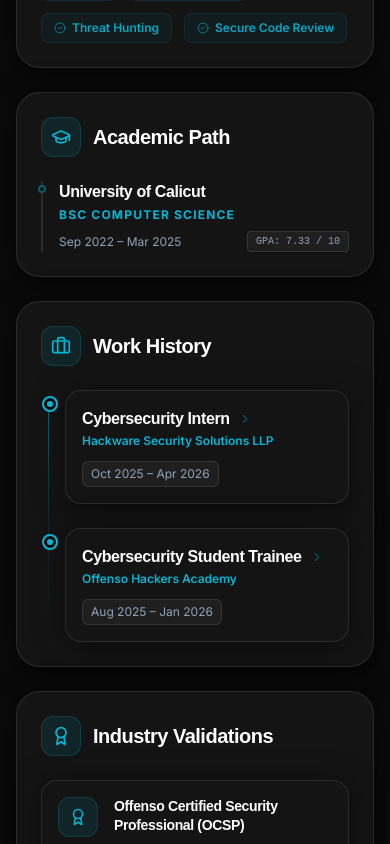
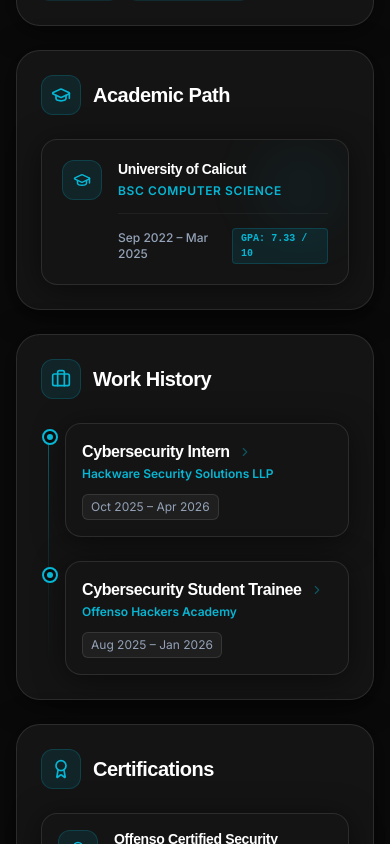
Before and after one commit to pavannkm/Personal-Portfolio, a React (Vite) app: page / in a window 390 px wide. Shown: the part 1480-2324 px from the top of the page. Built offline with nearby package versions, Linux system fonts and the light colour scheme.

Commit message:
style: redesign academic path bento box, compact mobile contact form, and fix accidental text selections

```diff
--- a/src/components/sections/About.jsx
+++ b/src/components/sections/About.jsx
@@ -27,7 +27,7 @@
       {profile.about.bio}
     </p>
     <div className="mt-6 flex flex-wrap gap-3">
-       {["VAPT", "Red Teaming", "Threat Hunting", "Secure Code Review"].map((tag, i) => (
+       {["VAPT", "Red Teaming"].map((tag, i) => (
          <span key={i} className="px-3 py-1.5 bg-primary/5 border border-primary/10 rounded-lg text-xs font-semibold text-primary/90 flex items-center gap-1.5">
            <CheckCircle2 size={12} className="text-primary/60" /> {tag}
          </span>
@@ -40,19 +40,37 @@
 const EducationPanel = () => (
   <div className="h-full flex flex-col">
     <PanelHeader title="Academic Path" icon={GraduationCap} />
-    <div className="flex flex-col gap-5 flex-1 justify-center">
+    <div className="flex flex-col gap-4 flex-1 justify-center">
       {profile.education.map((edu, idx) => (
-        <div key={idx} className="group relative pl-4 border-l-2 border-white/10 hover:border-primary/50 transition-colors">
-          <div className="absolute -left-[5px] top-1 w-2 h-2 rounded-full bg-background border-2 border-primary/50 group-hover:bg-primary transition-colors" />
-          <h4 className="font-bold text-white text-base leading-snug">{edu.institution}</h4>
-          <p className="text-primary text-xs font-bold uppercase tracking-widest mt-1 mb-2">{edu.degree}</p>
-          <div className="flex items-center justify-between">
-            <span className="text-xs text-text-muted">{edu.period}</span>
-            {edu.gpa && (
-              <span className="text-[10px] font-mono px-2 py-0.5 rounded bg-white/5 text-text-muted border border-white/10 uppercase">
-                GPA: {edu.gpa}
-              </span>
-            )}
+        <div
+          key={idx}
+          className="glass-panel p-5 rounded-2xl border border-white/5 hover:border-primary/20 transition-all duration-300 group flex items-start gap-4 relative overflow-hidden"
+        >
+          {/* Subtle tech glow inside panel */}
+          <div className="absolute top-0 right-0 w-24 h-24 bg-primary/5 rounded-full filter blur-xl pointer-events-none group-hover:bg-primary/10 transition-colors duration-300" />
+
+          <div className="w-10 h-10 rounded-xl bg-primary/10 flex items-center justify-center shrink-0 border border-primary/20 group-hover:bg-primary/20 transition-all duration-300">
+            <GraduationCap size={18} className="text-primary" />
+          </div>
+
+          <div className="flex-1 min-w-0 flex flex-col justify-between">
+            <div>
+              <h4 className="font-bold text-sm sm:text-base text-white leading-snug group-hover:text-primary transition-colors duration-300">
+                {edu.institution}
+              </h4>
+              <p className="text-primary text-xs font-semibold tracking-wider uppercase mt-1">
+                {edu.degree}
+              </p>
+            </div>
+
+            <div className="flex items-center justify-between mt-3.5 pt-3.5 border-t border-white/5">
+              <span className="text-xs text-text-muted font-medium">{edu.period}</span>
+              {edu.gpa && (
+                <span className="text-[10px] font-mono font-bold px-2 py-0.5 rounded bg-primary/10 text-primary border border-primary/20 uppercase">
+                  GPA: {edu.gpa}
+                </span>
+              )}
+            </div>
           </div>
         </div>
       ))}
@@ -129,7 +147,7 @@
 /* ─── Bento Box: Certifications ─────────────────────────────────────── */
 const CertificationsPanel = () => (
   <div className="h-full flex flex-col">
-    <PanelHeader title="Industry Validations" icon={Award} />
+    <PanelHeader title="Certifications" icon={Award} />
     <div className="flex flex-col gap-4 flex-1">
       {profile.certifications.map((cert, idx) => (
         <div key={idx} className="glass-panel p-4 rounded-2xl border border-white/5 hover:border-primary/20 transition-all group flex items-start gap-4">
--- a/src/components/sections/Contact.jsx
+++ b/src/components/sections/Contact.jsx
@@ -55,21 +55,21 @@
           viewport={{ once: true }}
           className="glass-panel p-6 md:p-12 rounded-3xl relative overflow-hidden"
         >
-          <div className="grid grid-cols-1 lg:grid-cols-2 gap-16 relative z-10">
+          <div className="grid grid-cols-1 lg:grid-cols-2 gap-8 lg:gap-16 relative z-10">
             <div>
               <h3 className="text-3xl font-bold mb-6">Get in touch</h3>
-              <p className="text-text-muted text-lg mb-12 leading-relaxed">
+              <p className="text-text-muted text-base sm:text-lg mb-6 lg:mb-12 leading-relaxed">
                 I'm always open to discussing new projects, creative ideas, or opportunities to be part of your vision. Whether it's a security consultation or a full-stack build, let's talk.
               </p>
 
-              <div className="flex flex-col gap-6 mb-12">
+              <div className="flex flex-col gap-6 mb-6 lg:mb-12">
                 <a href="mailto:pavankm146@gmail.com" className="flex items-center gap-4 group">
                   <div className="w-14 h-14 rounded-2xl bg-white/5 flex items-center justify-center group-hover:bg-primary/10 transition-colors">
                     <Mail className="text-primary" size={24} />
                   </div>
                   <div>
                     <p className="text-xs uppercase tracking-widest text-text-muted mb-1">Email Me</p>
-                    <span className="font-bold text-white group-hover:text-primary transition-colors">pavankm146@gmail.com</span>
+                    <span className="font-bold text-white group-hover:text-primary transition-colors allow-select">pavankm146@gmail.com</span>
                   </div>
                 </a>
               </div>
@@ -95,15 +95,15 @@
             </div>
 
             <div>
-              <form onSubmit={handleSubmit} className="flex flex-col gap-6">
-                <div className="grid grid-cols-1 sm:grid-cols-2 gap-6">
+              <form onSubmit={handleSubmit} className="flex flex-col gap-5">
+                <div className="grid grid-cols-1 sm:grid-cols-2 gap-4 lg:gap-6">
                   <div className="space-y-2">
                     <label htmlFor="name" className="text-sm font-semibold text-text-muted ml-2">Name</label>
                     <input
                       type="text" id="name" name="name"
                       value={formData.name} onChange={handleChange}
                       required
-                      className="w-full bg-white/5 border border-white/10 rounded-2xl px-6 py-4 text-white focus:outline-none focus:border-primary transition-colors placeholder:text-white/20"
+                      className="w-full bg-white/5 border border-white/10 rounded-2xl px-5 py-3.5 lg:px-6 lg:py-4 text-white focus:outline-none focus:border-primary transition-colors placeholder:text-white/20"
                       placeholder="Name"
                     />
                   </div>
@@ -113,7 +113,7 @@
                       type="email" id="email" name="email"
                       value={formData.email} onChange={handleChange}
                       required
-                      className="w-full bg-white/5 border border-white/10 rounded-2xl px-6 py-4 text-white focus:outline-none focus:border-primary transition-colors placeholder:text-white/20"
+                      className="w-full bg-white/5 border border-white/10 rounded-2xl px-5 py-3.5 lg:px-6 lg:py-4 text-white focus:outline-none focus:border-primary transition-colors placeholder:text-white/20"
                       placeholder="email@example.com"
                     />
                   </div>
@@ -123,8 +123,8 @@
                   <textarea
                     id="message" name="message"
                     value={formData.message} onChange={handleChange}
-                    required rows={5}
-                    className="w-full bg-white/5 border border-white/10 rounded-2xl px-6 py-4 text-white focus:outline-none focus:border-primary transition-colors resize-none placeholder:text-white/20"
+                    required rows={4}
+                    className="w-full bg-white/5 border border-white/10 rounded-2xl px-5 py-3.5 lg:px-6 lg:py-4 text-white focus:outline-none focus:border-primary transition-colors resize-none placeholder:text-white/20"
                     placeholder="How can I help you?"
                   />
                 </div>
@@ -132,7 +132,7 @@
                 <button
                   type="submit"
                   disabled={isSubmitting}
-                  className="pill-button bg-primary text-background hover:bg-primary/90 flex items-center justify-center gap-3 disabled:opacity-70 mt-4 group"
+                  className="pill-button bg-primary text-background hover:bg-primary/90 flex items-center justify-center gap-3 disabled:opacity-70 mt-2 lg:mt-4 group"
                 >
                   {isSubmitting ? 'Sending...' : (
                     <>
--- a/src/index.css
+++ b/src/index.css
@@ -41,6 +41,27 @@
   }
   h1, h2, h3, h4, h5, h6 {
     @apply font-display tracking-tight text-white;
+  }
+
+  /* Prevent accidental text selection on mobile when tapping */
+  body, h1, h2, h3, h4, h5, h6, p, span, a, button, li, ul, div, section {
+    -webkit-user-select: none;
+    -moz-user-select: none;
+    -ms-user-select: none;
+    user-select: none;
+  }
+
+  /* Enforce standard text selection inside inputs and specifically copyable tags */
+  input, textarea, [contenteditable="true"], .allow-select, .allow-select * {
+    -webkit-user-select: text;
+    -moz-user-select: text;
+    -ms-user-select: text;
+    user-select: text;
+  }
+
+  /* Disable native tap highlight gray box on mobile links/buttons */
+  a, button, input, textarea, select, [role="button"] {
+    -webkit-tap-highlight-color: transparent;
   }
 }
 
```
